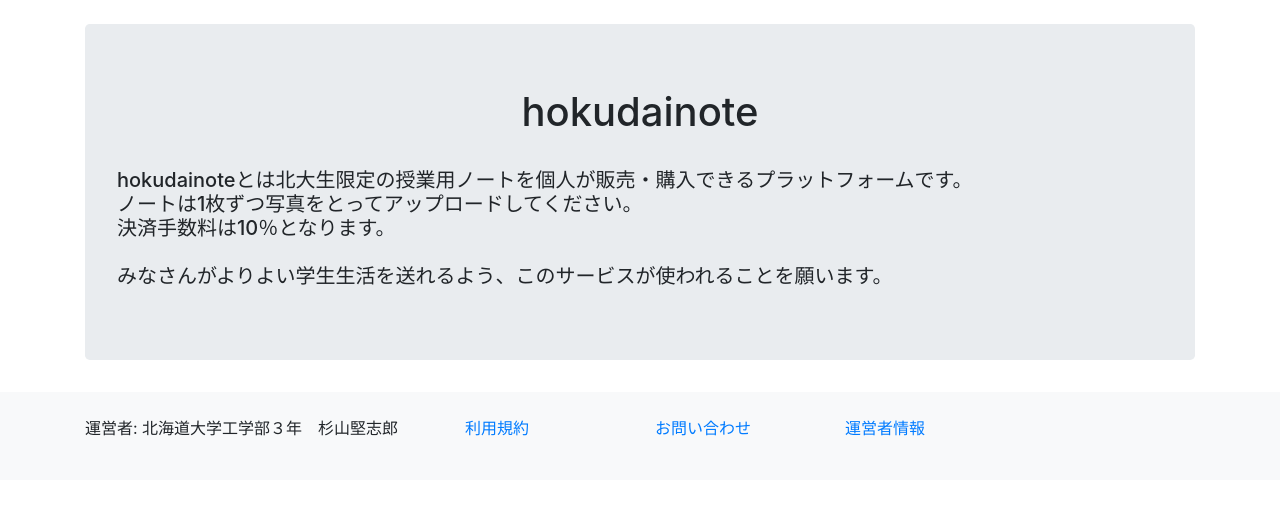
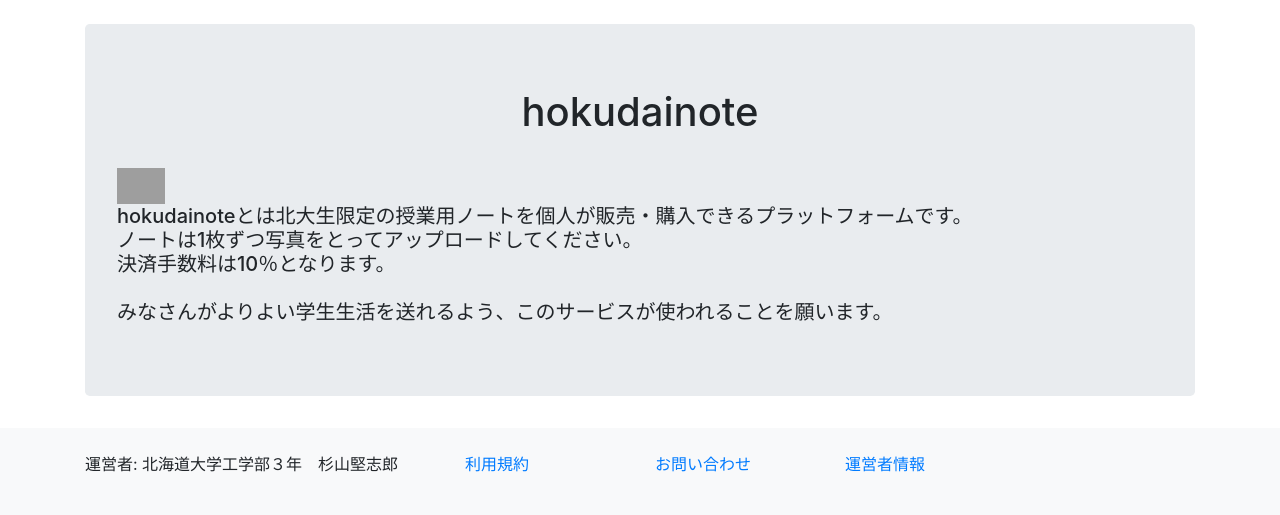
Before and after one commit to KenshiroSugiyama/hokudainote, a Rails app: page / in a window 1280 px wide. Shown: the part 56-571 px from the top of the page. Run offline with Rails 7, Linux system fonts and the light colour scheme; style sheets or scripts are compiled from the project's sources; parts of the project's set-up code (start-up, migrations or seed data) failed here and were passed over; some libraries are stand-ins or nearby versions; grey boxes are pictures that could not be loaded.

Commit message:
line 追加

```diff
--- a/app/views/toppages/index.html.erb
+++ b/app/views/toppages/index.html.erb
@@ -1,6 +1,7 @@
 <div class="center jumbotron">
 <h1 class="text-center">hokudainote</h1>
 <br>
+<a href="https://lin.ee/0R5Ofx2"><img src="https://scdn.line-apps.com/n/line_add_friends/btn/ja.png" alt="友だち追加" height="36" border="0"></a>
 <h5>
 hokudainoteとは北大生限定の授業用ノートを個人が販売・購入できるプラットフォームです。<br>
 ノートは1枚ずつ写真をとってアップロードしてください。<br>
--- a/config/initializers/devise.rb
+++ b/config/initializers/devise.rb
@@ -297,6 +297,6 @@ Devise.setup do |config|
   # changed. Defaults to true, so a user is signed in automatically after changing a password.
   # config.sign_in_after_change_password = true
   config.omniauth :twitter, ENV['TWITTER_API_KEY'], ENV['TWITTER_API_SECRET'], scope: 'email', oauth_callback: "#{ENV['HOST']}/users/auth/twitter/callback"
-  config.omniauth :google_oauth2,ENV['GOOGLE_CLIENT_ID'],ENV['GOOGLE_CLIENT_SECRET'], scope: 'email', skip_jwt: true
+  config.omniauth :google_oauth2,ENV['GOOGLE_CLIENT_ID'],ENV['GOOGLE_CLIENT_SECRET'],scope: 'email',skip_jwt: true
   OmniAuth.config.logger = Rails.logger if Rails.env.development? # debug用
 end
```
